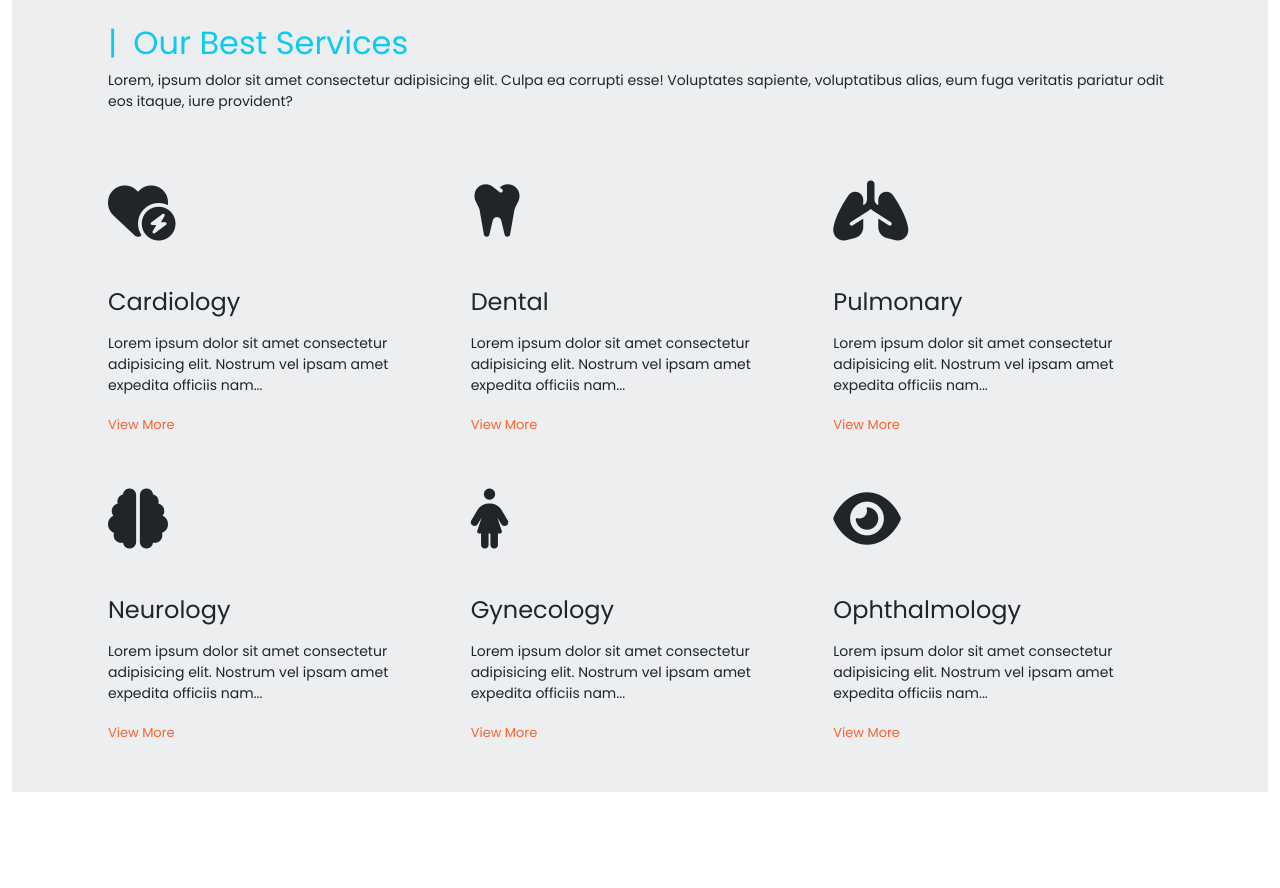
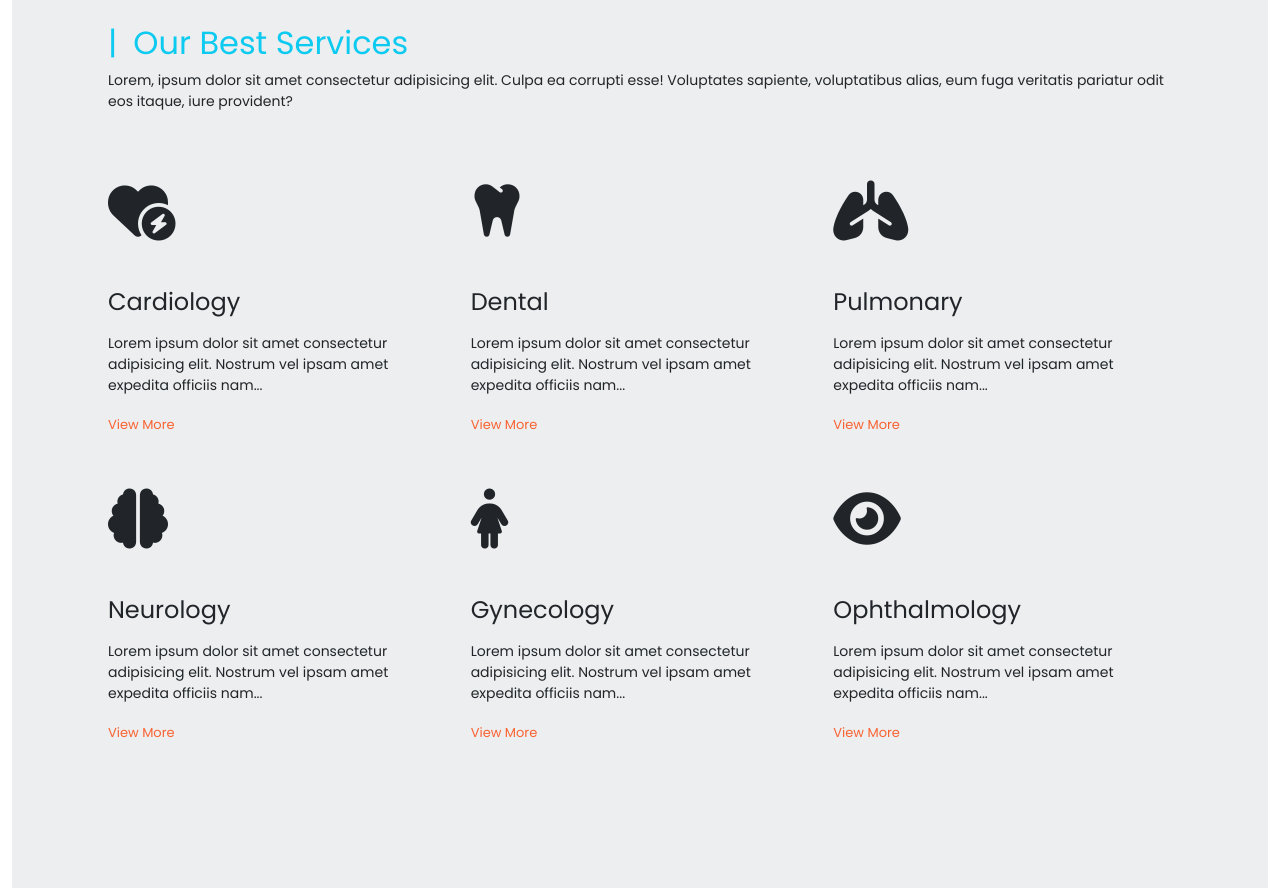
Before and after one commit to Shah-Md-Jihan/rainbow-hospital, a plain HTML site: page index.html in a window 1280 px wide. Shown: the part 1540-2428 px from the top of the page. Before the commit the page ends 2332 px from the top, so only its background shows below. Drawn offline with nearby package versions, Linux system fonts and the light colour scheme.

Commit message:
service section updated

```diff
--- a/index.html
+++ b/index.html
@@ -230,8 +230,8 @@
                 <p>Lorem, ipsum dolor sit amet consectetur adipisicing elit. Culpa ea corrupti esse! Voluptates
                     sapiente, voluptatibus alias, eum fuga veritatis pariatur odit eos itaque, iure provident?</p>
             </div>
-            <div class="service_bottom px-5">
-                <div class="service_container">
+            <div class="service_bottom px-5 pb-5">
+                <div class="service_container pb-5">
                     <div class="row">
                         <div class="col-4 pe-3 mt-5">
                             <h2 class="service_icon pb-4"><i class="fa-solid fa-heart-circle-bolt"></i></h2>
```
